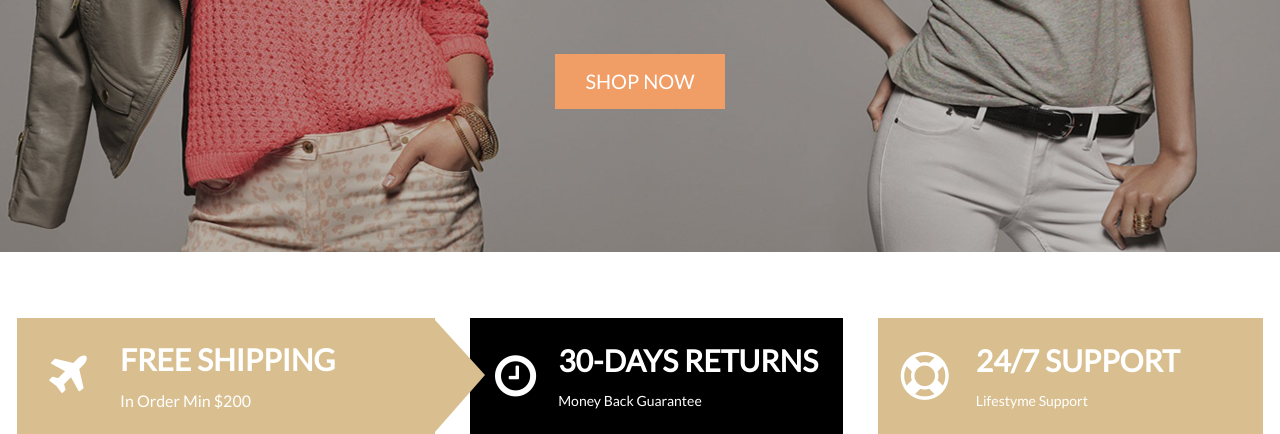
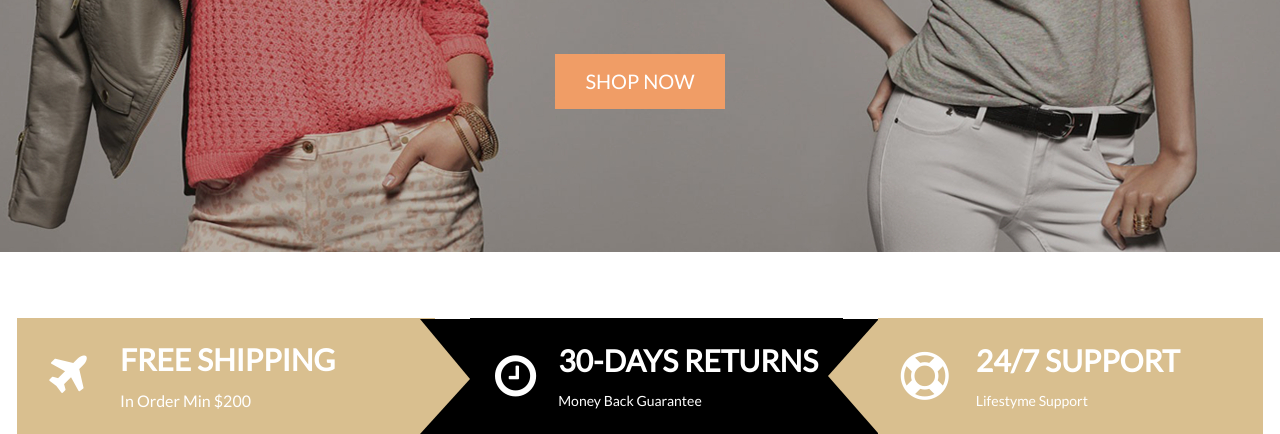
Before and after one commit to oddzye/netcrakcer_home1, a plain HTML site: page src/index.html in a window 1280 px wide. Shown: the part 538-972 px from the top of the page. Drawn offline with nearby package versions, Linux system fonts and the light colour scheme; a web font is replaced by a local one.

Commit message:
advantages section was created

```diff
--- a/src/sass/_adventages.sass
+++ b/src/sass/_adventages.sass
@@ -35,8 +35,31 @@
 			border-bottom: 57px solid transparent
 			right: -50px
 	&-days-return
+		position: relative
 		padding: 25px
 		background-color: #000
+		&:after
+			content: ''
+			position: absolute
+			border-top: 60px solid #000
+			border-left: 50px solid transparent
+			border-bottom: 55px solid #000
+			left: -50px
+		&:before
+			content: ''
+			position: absolute
+			border-top: 60px solid #000
+			border-right: 50px solid transparent
+			border-bottom: 55px solid #000
+			right: -50px
 	&-support
+		position: relative
 		padding: 20px 83px 20px 23px
 		background-color: #d9bf8f
+		&:before
+			content: ''
+			position: absolute
+			border-top: 56px solid transparent
+			border-right: 50px solid #d9bf8f
+			border-bottom: 57px solid transparent
+			left: -50px
```
Also changed, not shown: src/css/style.css.
